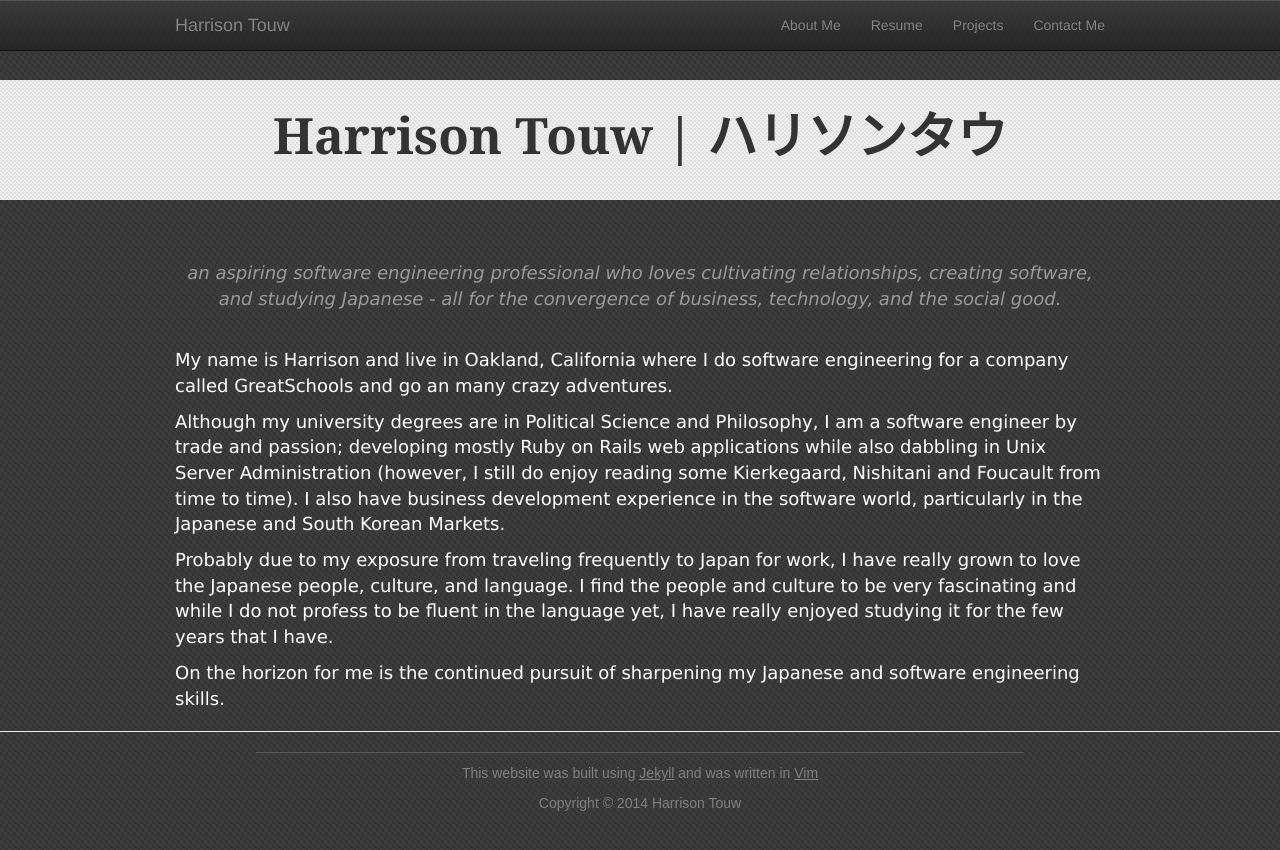
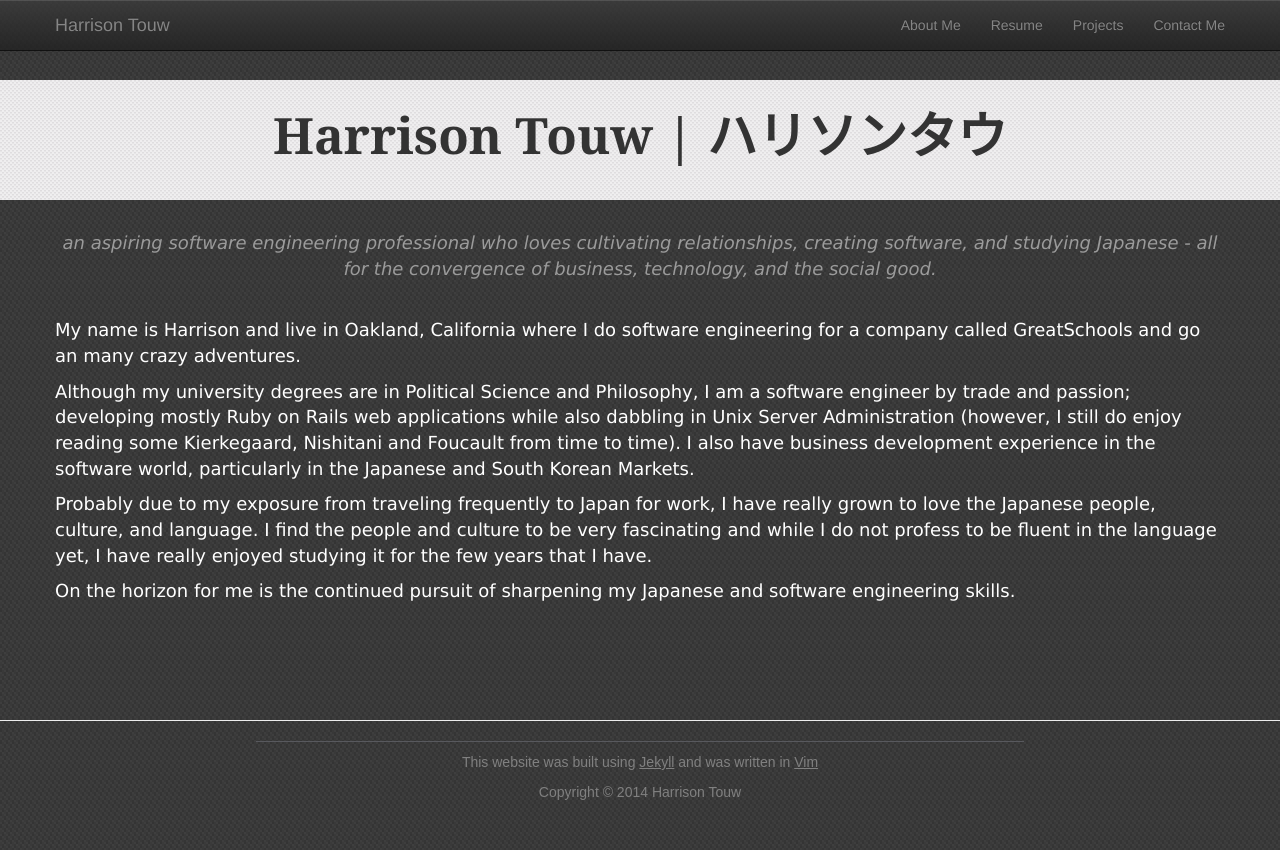
Before and after one commit to hktouw/website, a Jekyll site: the page built from index.html, in a window 1280 px wide. Shown: the top 850 px of the page. Built offline with Jekyll 4.4.1, drawn with Linux system fonts in a browser that asks for light colours; nearby versions of some CDN libraries.

Commit message:
More fixes to mobile

```diff
--- a/_includes/header.html
+++ b/_includes/header.html
@@ -19,7 +19,7 @@
 <body class="body">
 
   <div class= "navbar navbar-inverse navbar-fixed-top" style="opacity:.8;" role="navigation">
-    <div style="width:75%; margin-left:auto; margin-right:auto;">
+    <div style="max-width: 1200px; margin:auto;">
     <div class= "navbar-header" >
       <button type="button" class="navbar-toggle" data-toggle="collapse" data-target=".navbar-collapse">
         <span class="sr-only">Toggle navigation</span>
--- a/css/screen.css
+++ b/css/screen.css
@@ -2,8 +2,8 @@
 .page-title {background-image: url("images/white_carbon.png"); width: 100%; height:120px; margin-top: 80px; padding-top: 20px;}
 .page-title-text {text-align: center; font-size: 50px; font-family: "Georgia"; font-weight: bold; }
 .page-title-text-mb {text-align: center; font-size: 30px; font-family: "Georgia"; font-weight: bold; }
-.content-container {margin-left: auto; margin-right: auto; width: 75%; padding-top: 60px; min-height: 500px;}
-.content {	color: white;	font-size: 18px; font-family: "Lucida Sans Unicode", "Lucida Grande", sans-serif;padding-left: 15px; padding-right: 15px;}
+.content-container {margin: auto; max-width:1200px; padding-top: 30px; min-height: 500px;}
+.content {	color: white; font-size: 18px; font-family: "Lucida Sans Unicode", "Lucida Grande", sans-serif;padding-left: 15px; padding-right: 15px;}
 
 #footer {margin: 0px auto 0px auto; width: 60%; margin-bottom: 3%; text-align: center; color: white;}
 #footerTop {border: none; height: 1px; color: #58595E; background-color: #58595E; margin-bottom: 10px; }
```
Also changed, not shown: 7 other files.
